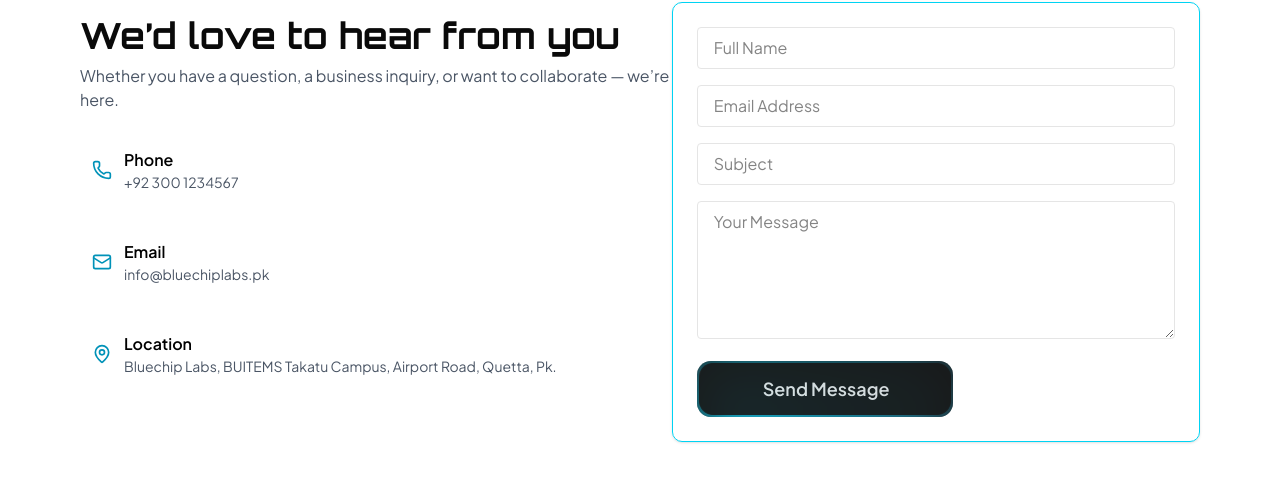
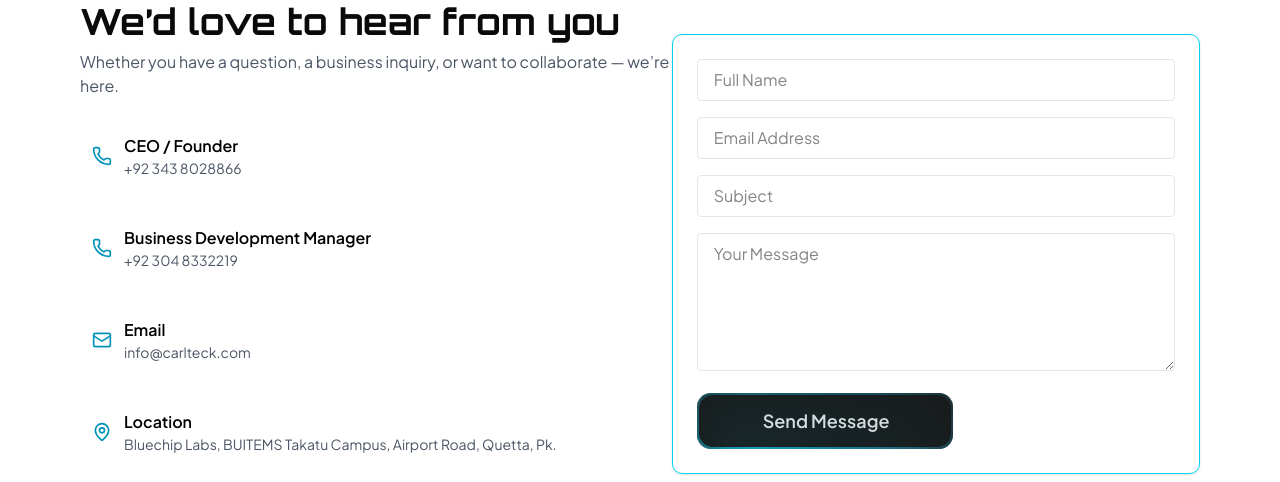
Before and after one commit to CARLTek/carlteck-website, a Next.js app: page /contact in a window 1280 px wide. Shown: the part 287-769 px from the top of the page. Built offline with nearby package versions, Linux system fonts and the light colour scheme.

Commit message:
Fixed Contact Us page content and linked them

```diff
--- a/app/components/ContactHeading.tsx
+++ b/app/components/ContactHeading.tsx
@@ -1,29 +1,44 @@
 import { Mail, Phone, MapPin } from "lucide-react";
+import React from "react";
+import Link from "next/link";
+import { link } from "fs";
 
 const ContactHeading = () => {
   const contactLinks = [
     {
       icon: <Phone className="w-5 h-5" />,
-      label: "Phone",
-      value: "+92 300 1234567",
+      label: "CEO / Founder",
+      value: "+92 343 8028866",
+      link: "tel:+923438028866",
+    },
+    {
+      icon: <Phone className="w-5 h-5" />,
+      label: "Business Development Manager",
+      value: "+92 304 8332219",
+      link: "tel:+923048332219",
     },
     {
       icon: <Mail className="w-5 h-5" />,
       label: "Email",
-      value: "info@bluechiplabs.pk",
+      value: "info@carlteck.com",
+      link: "mailto:info@carlteck.com",
     },
     {
       icon: <MapPin className="w-5 h-5" />,
       label: "Location",
       value: "Bluechip Labs, BUITEMS Takatu Campus, Airport Road, Quetta, Pk.",
+      link: "https://maps.app.goo.gl/XRw62puVi2mGFkSo9",
     },
   ];
 
   return (
     <div className=" mb-10 text-center lg:text-left">
-      <h2 className="text-3xl md:text-4xl font-bold mb-2">We’d love to hear from you</h2>
+      <h2 className="text-3xl md:text-4xl font-bold mb-2">
+        We’d love to hear from you
+      </h2>
       <p className="text-gray-600 dark:text-gray-300 mb-6">
-        Whether you have a question, a business inquiry, or want to collaborate — we’re here.
+        Whether you have a question, a business inquiry, or want to collaborate
+        — we’re here.
       </p>
 
       <div className="flex flex-col justify-center  gap-6">
@@ -32,10 +47,16 @@ const ContactHeading = () => {
             key={item.label}
             className="flex items-center gap-3 p-3 rounded-md transition-colors hover:border-solid hover:border-1 hover:border-cyan-600 dark:hover:border-solid cursor-pointer"
           >
-            <span className="text-cyan-600 dark:text-cyan-400">{item.icon}</span>
+            <span className="text-cyan-600 dark:text-cyan-400">
+              {item.icon}
+            </span>
             <div className="text-left">
-              <p className="font-semibold text-black dark:text-white">{item.label}</p>
-              <p className="text-sm text-gray-600 dark:text-gray-300">{item.value}</p>
+              <p className="font-semibold text-black dark:text-white">
+                  <Link href={item.link}>{item.label}</Link>
+              </p>
+              <p className="text-sm text-gray-600 dark:text-gray-300">
+                {item.value}
+              </p>
             </div>
           </div>
         ))}
```
